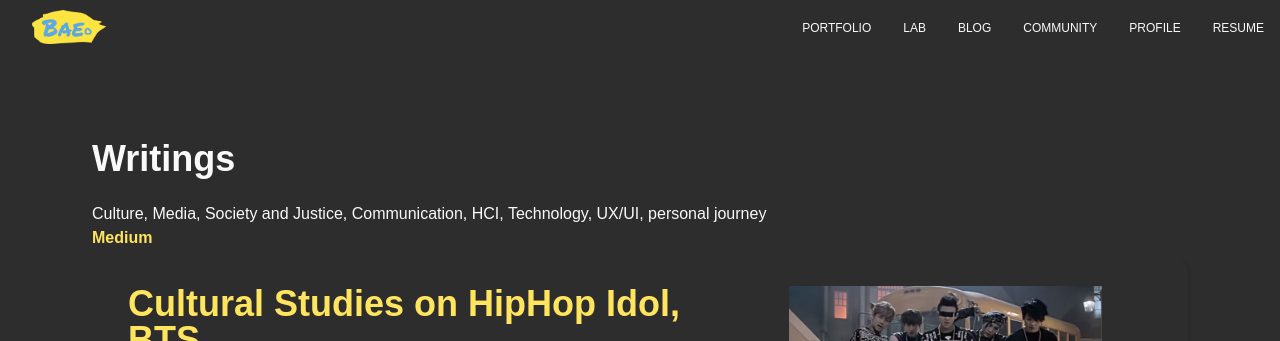
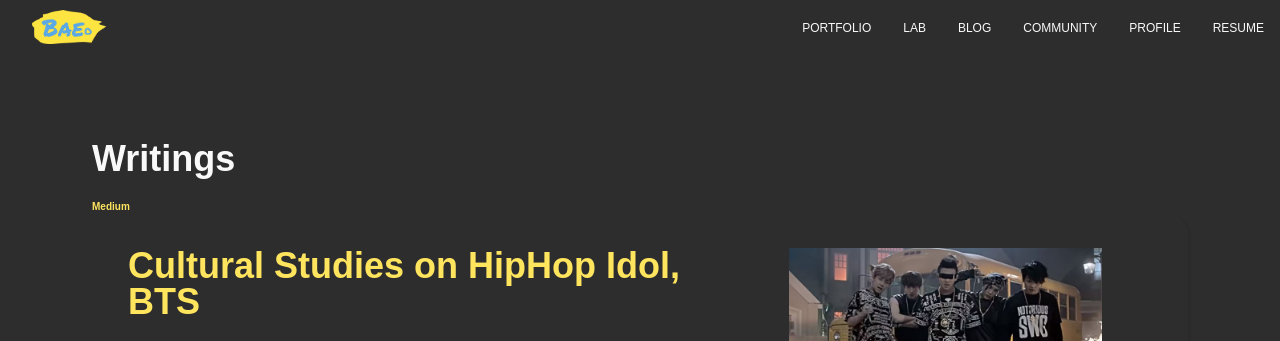
Before and after one commit to yunbinbae-bb/yunbinbae-website, a website: page dist/3-blog.html in a window 1280 px wide. Shown: the top 341 px of the page. Drawn offline with nearby package versions, Linux system fonts and the light colour scheme; some packages are replaced by stand-ins of ours; a script that the page names is missing; a web font is replaced by a local one.

Commit message:
commit trial for my  medium post

```diff
--- a/dist/3-blog.html
+++ b/dist/3-blog.html
@@ -90,12 +90,7 @@
     <main class="blog">
       <div class="blog-header">
         <h1 class="heading-secondary">Writings</h1>
-        <p>
-          Culture, Media, Society and Justice, Communication, HCI, Technology,
-          UX/UI, personal journey
-          <br />
-          <a class="link" href="#">Medium</a>
-        </p>
+        <a class="link" href="#">Medium</a>
       </div>
 
       <section class="blog-articles">
```
